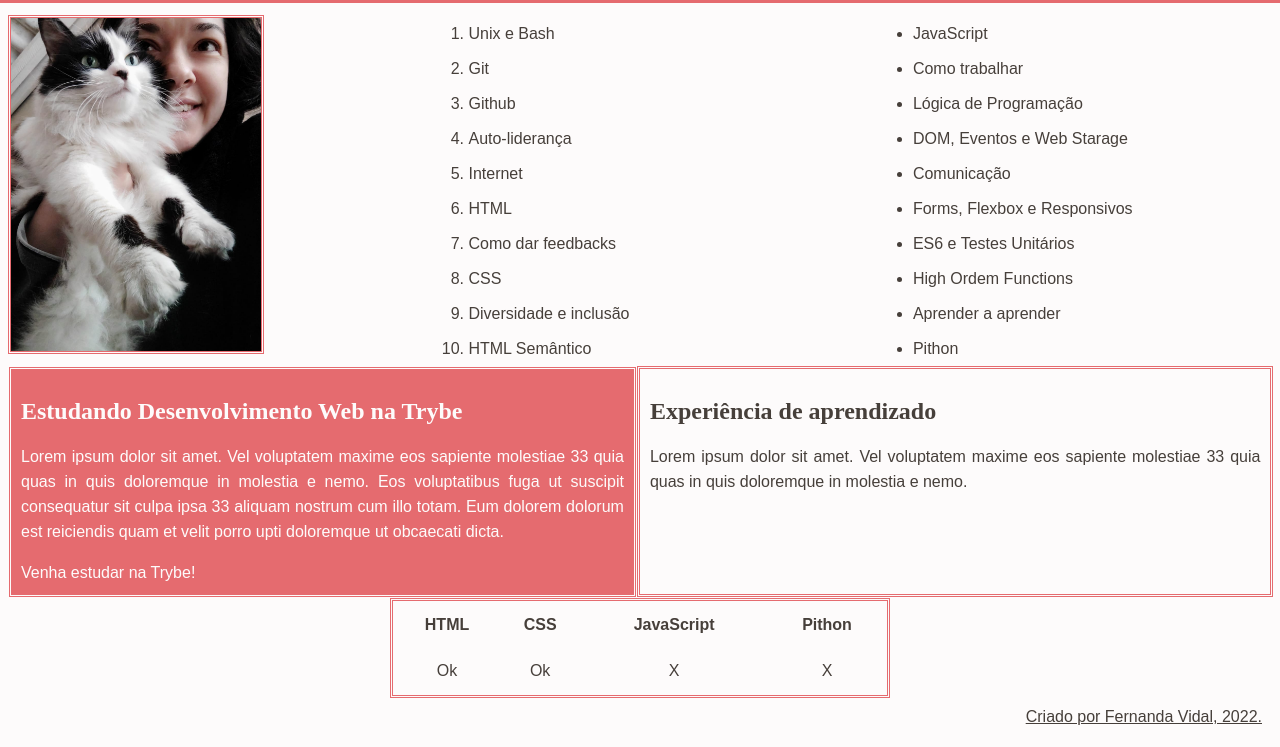
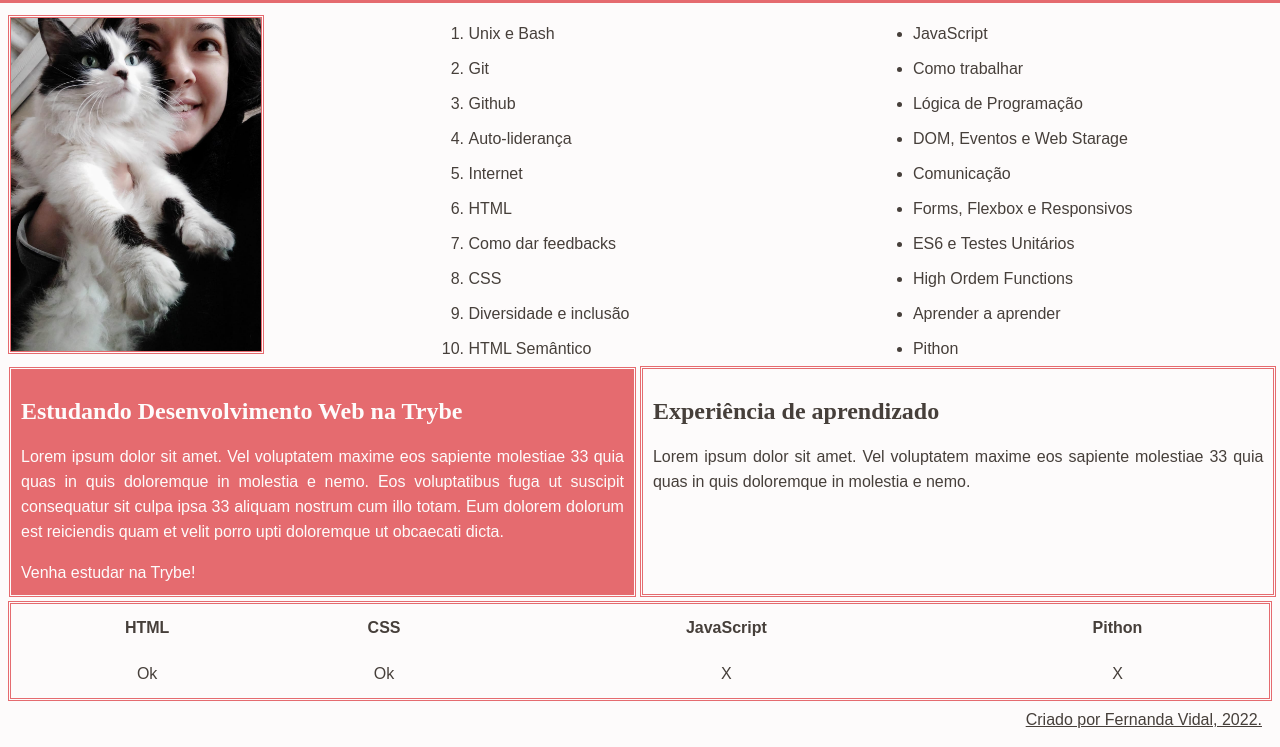
Before and after one commit to Fernanda-Vidal/ProjectTrybe-lessons-learned, a website: page index.html in a window 1280 px wide. Shown: the part 103-850 px from the top of the page. Drawn offline with Linux system fonts and the light colour scheme.

Commit message:
Corrigi largura da tabela.

```diff
--- a/style.css
+++ b/style.css
@@ -78,6 +78,7 @@ nav a {
     border: rgb(253, 251, 251) double;
     line-height: 25px;
     padding: 10px;
+    margin-right: 1.5px;
     }
 
 .lado-direito {
@@ -89,6 +90,7 @@ nav a {
     position: absolute;
     text-align: justify;
     padding: 10px;
+    margin-left: 1.5px;
 }
 
 #rodape {
@@ -101,6 +103,7 @@ nav a {
     border: #e56b6f double;
     margin: auto;
     height: 100px;
-    width: 500px;
+    width: 100%;
     text-align: center;
+    margin-top: 3px;
 }
```
